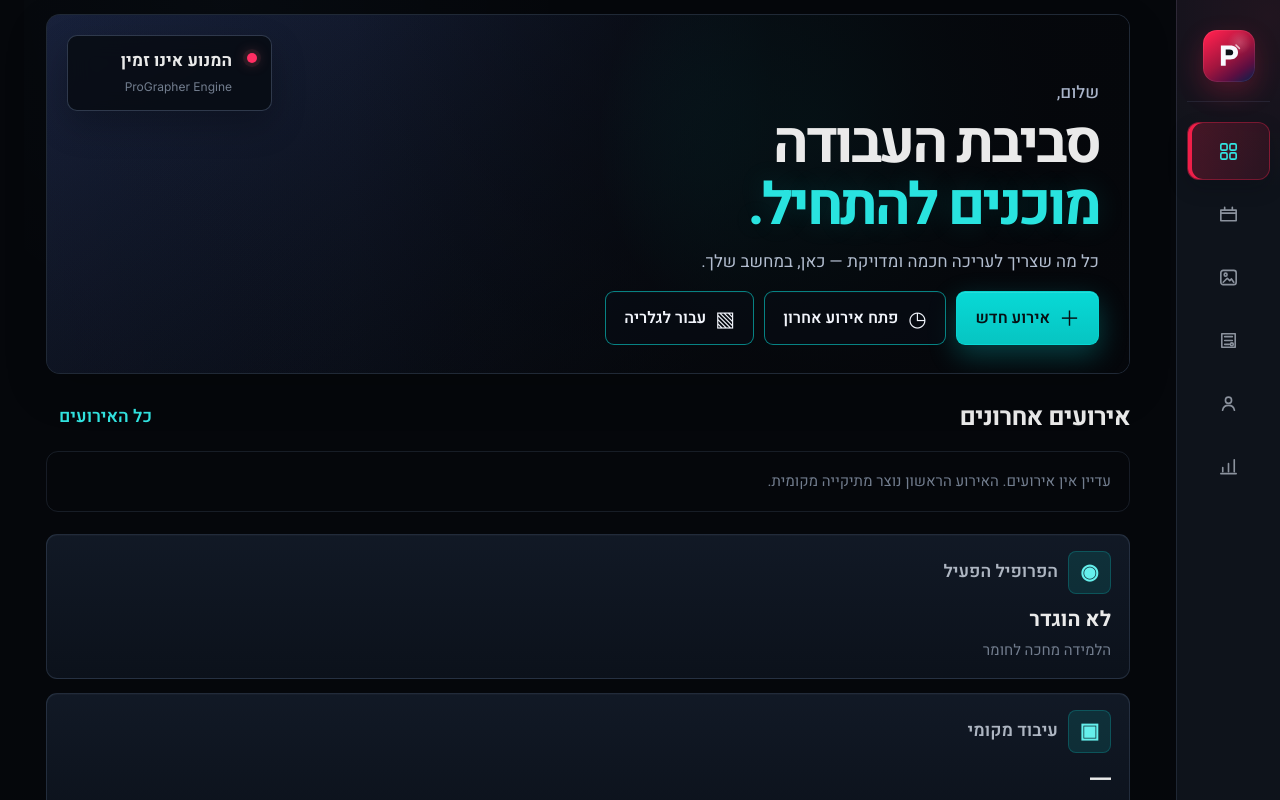
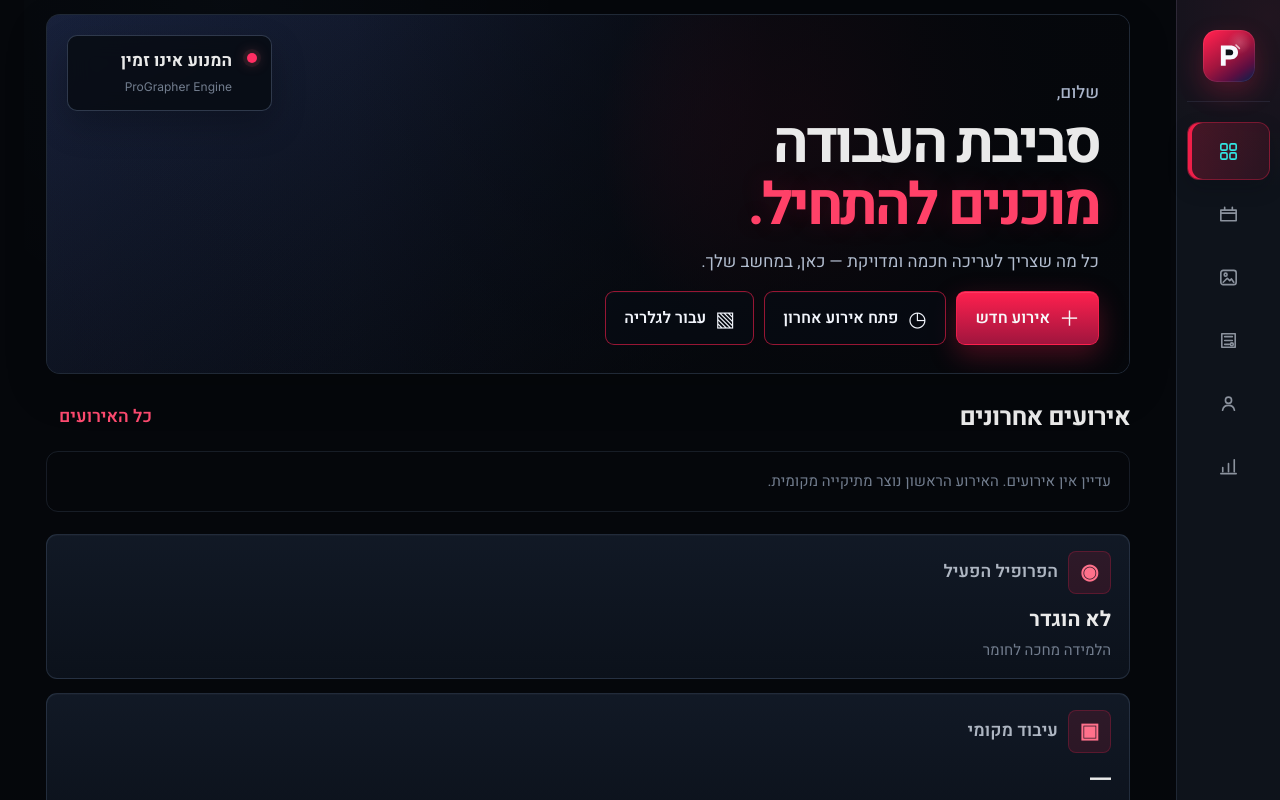
Before and after one commit to WizZerr/PROGRAPHER-V2, a Next.js app in the folder frontend/: page / in a window 1280 px wide. Built offline with nearby package versions, Linux system fonts and the light colour scheme.

Commit message:
style(brand-preview): apply crimson plum navy palette to DashboardScreen.module.css

```diff
--- a/frontend/src/features/dashboard/DashboardScreen.module.css
+++ b/frontend/src/features/dashboard/DashboardScreen.module.css
@@ -32,7 +32,7 @@
   height: 100%;
   min-height: 0;
   background:
-    radial-gradient(circle at 72% 35%, rgba(8, 217, 214, 0.34), transparent 28%),
+    radial-gradient(circle at 72% 35%, rgba(255, 32, 78, 0.34), transparent 28%),
     linear-gradient(145deg, #1a2440, #070b12 72%);
 }
 
@@ -101,8 +101,8 @@
 
 .heroAccent {
   margin-top: 5px;
-  color: #29e3df;
-  text-shadow: 0 0 28px rgba(8, 217, 214, 0.16);
+  color: #ff4168;
+  text-shadow: 0 0 28px rgba(255, 32, 78, 0.16);
 }
 
 .hero p {
@@ -209,30 +209,30 @@
 
 .primary {
   min-width: 256px;
-  border: 1px solid rgba(8, 217, 214, 0.72);
-  background: linear-gradient(180deg, #08d9d6, #06c5c2);
-  color: #071014;
+  border: 1px solid rgba(255, 32, 78, 0.72);
+  background: linear-gradient(180deg, #ff204e, #a0153e);
+  color: #f7f7f8;
   box-shadow:
-    0 10px 28px rgba(8, 217, 214, 0.28),
+    0 10px 28px rgba(255, 32, 78, 0.28),
     0 1px 0 rgba(255, 255, 255, 0.12) inset;
 }
 
 .primary:hover:not(:disabled) {
-  background: linear-gradient(180deg, #32e5e2, #08d9d6);
-  box-shadow: 0 12px 32px rgba(8, 217, 214, 0.34);
+  background: linear-gradient(180deg, #ff4b70, #ff204e);
+  box-shadow: 0 12px 32px rgba(255, 32, 78, 0.34);
   transform: translateY(-1px);
 }
 
 .secondary {
   min-width: 268px;
-  border: 1px solid rgba(8, 217, 214, 0.58);
+  border: 1px solid rgba(255, 32, 78, 0.58);
   background: rgba(8, 13, 21, 0.58);
   color: #f1f4fb;
   box-shadow: 0 1px 0 rgba(255, 255, 255, 0.025) inset;
 }
 
 .secondary:hover:not(:disabled) {
-  border-color: rgba(50, 229, 226, 0.82);
+  border-color: rgba(255, 75, 112, 0.82);
   background: rgba(24, 31, 47, 0.86);
   transform: translateY(-1px);
 }
@@ -268,13 +268,13 @@
   padding: 0 13px;
   border: 0;
   background: transparent;
-  color: #32e5e2;
+  color: #ff4b70;
   font-size: 17.5px;
 }
 
 .textButton:hover:not(:disabled) {
-  color: #8ef7f4;
-  background: rgba(8, 217, 214, 0.07);
+  color: #ff91a6;
+  background: rgba(255, 32, 78, 0.07);
 }
 
 .eventStrip {
@@ -302,7 +302,7 @@
 }
 
 .eventCard:hover {
-  border-color: rgba(8, 217, 214, 0.42);
+  border-color: rgba(255, 32, 78, 0.42);
   box-shadow: 0 12px 28px rgba(0, 0, 0, 0.2);
   transform: translateY(-2px);
 }
@@ -311,7 +311,7 @@
   height: 136px;
   overflow: hidden;
   background:
-    radial-gradient(circle at 30% 40%, rgba(8, 217, 214, 0.3), transparent 36%),
+    radial-gradient(circle at 30% 40%, rgba(255, 32, 78, 0.3), transparent 36%),
     linear-gradient(160deg, #1a2440, #070b12 70%);
 }
 
@@ -396,10 +396,10 @@
   flex: 0 0 43px;
   display: grid;
   place-items: center;
-  border: 1px solid rgba(8, 217, 214, 0.22);
+  border: 1px solid rgba(255, 32, 78, 0.22);
   border-radius: 8px;
-  background: rgba(8, 217, 214, 0.12);
-  color: #65efec;
+  background: rgba(255, 32, 78, 0.12);
+  color: #ff718b;
   font-family: "Inter", sans-serif;
   font-size: 21px;
 }
```
